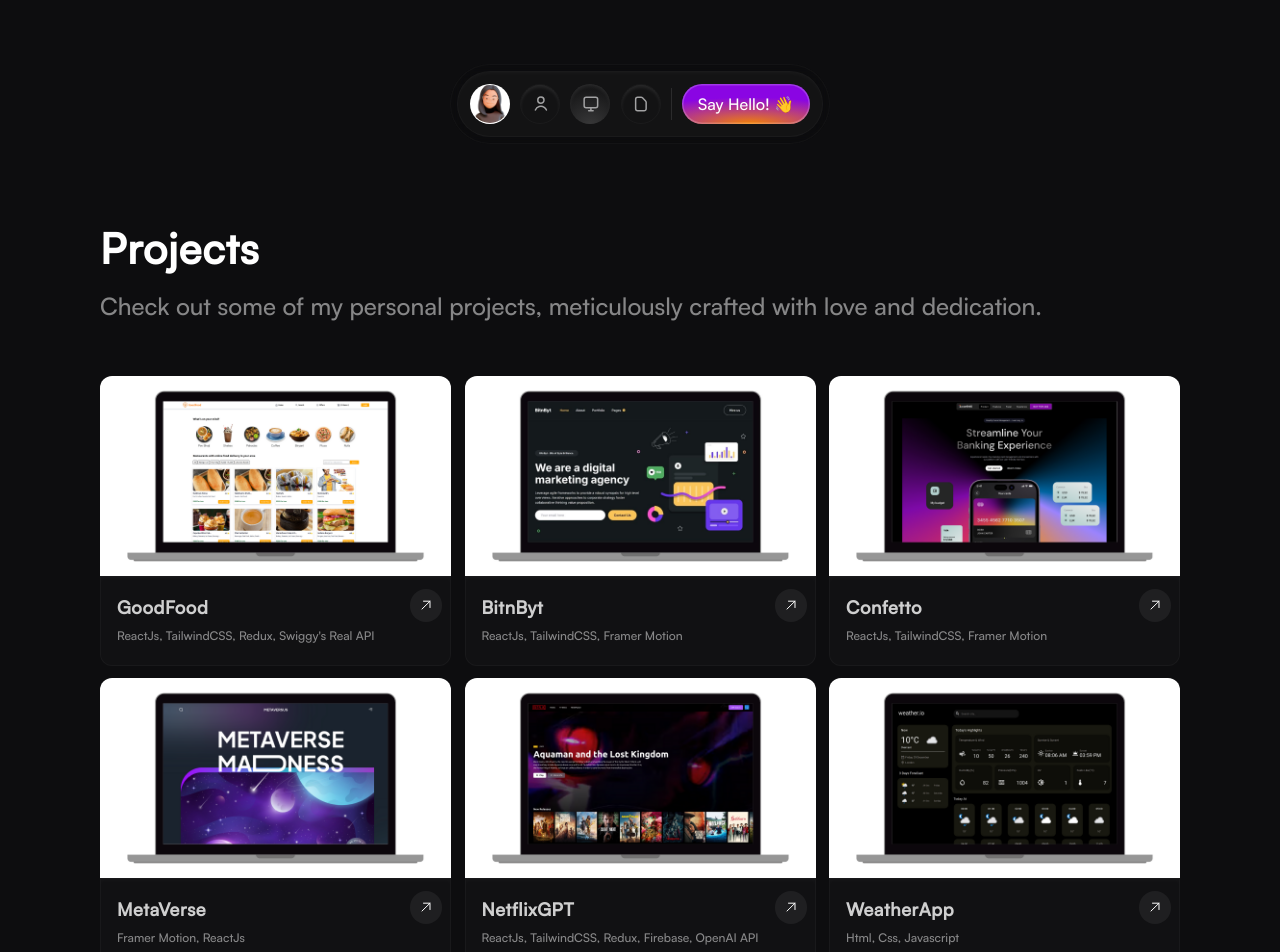
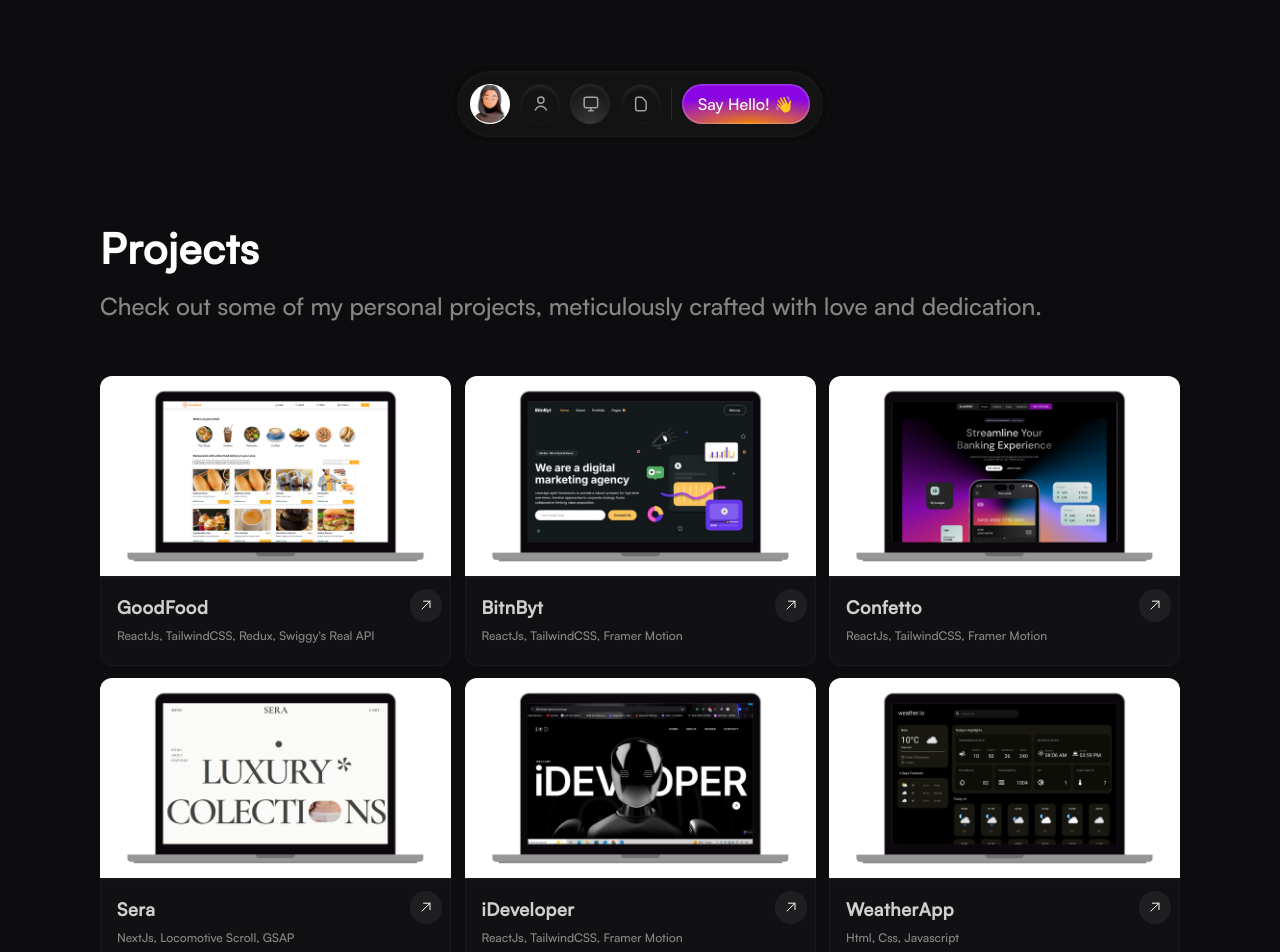
Before and after one commit to nishaaa25/Portfolio-2.0, a React (Create React App) app: page /Portfolio-2.0/project in a window 1280 px wide. Shown: the top 952 px of the page. Built offline with nearby package versions, Linux system fonts and the light colour scheme.

Commit message:
new-projects-added

```diff
--- a/src/Constant.js
+++ b/src/Constant.js
@@ -29,17 +29,17 @@ export const Projects = [
   },
   {
     imgUrl: asset18,
-    heading: "MetaVerse",
-    stack: "Framer Motion, ReactJs",
-    url: "https://github.com/nishaaa25/MetaVerse",
-    demo: "https://nishaaa25.github.io/MetaVerse/",
+    heading: "Sera",
+    stack: "NextJs, Locomotive Scroll, GSAP",
+    url: "https://jewel-nisha-kumaris-projects-a5296b77.vercel.app/",
+    demo: "https://github.com/nishaaa25/jewel",
   },
   {
     imgUrl: asset14,
-    heading: "NetflixGPT",
-    stack: "ReactJs, TailwindCSS, Redux, Firebase, OpenAI API",
+    heading: "iDeveloper",
+    stack: "ReactJs, TailwindCSS, Framer Motion",
     url: "https://github.com/nishaaa25/Netflix-GPT",
-    demo: "https://nishaaa25.github.io/Netflix-GPT/",
+    demo: "https://ideveloper-agency-1hzi035er-nisha-kumaris-projects-a5296b77.vercel.app/",
   },
 
   {
```
Also changed, not shown: src/assets/asset14.png, src/assets/asset18.png.
